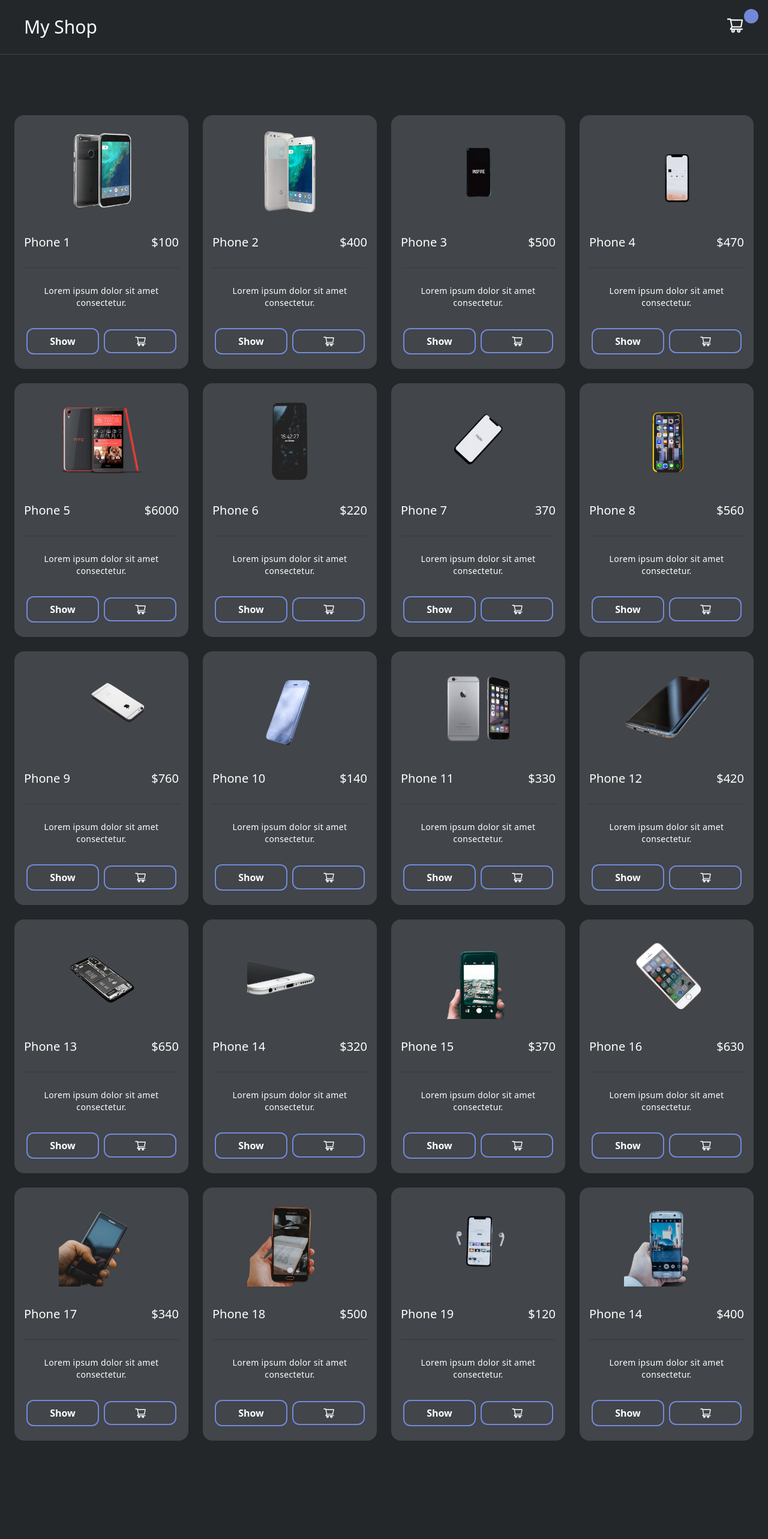
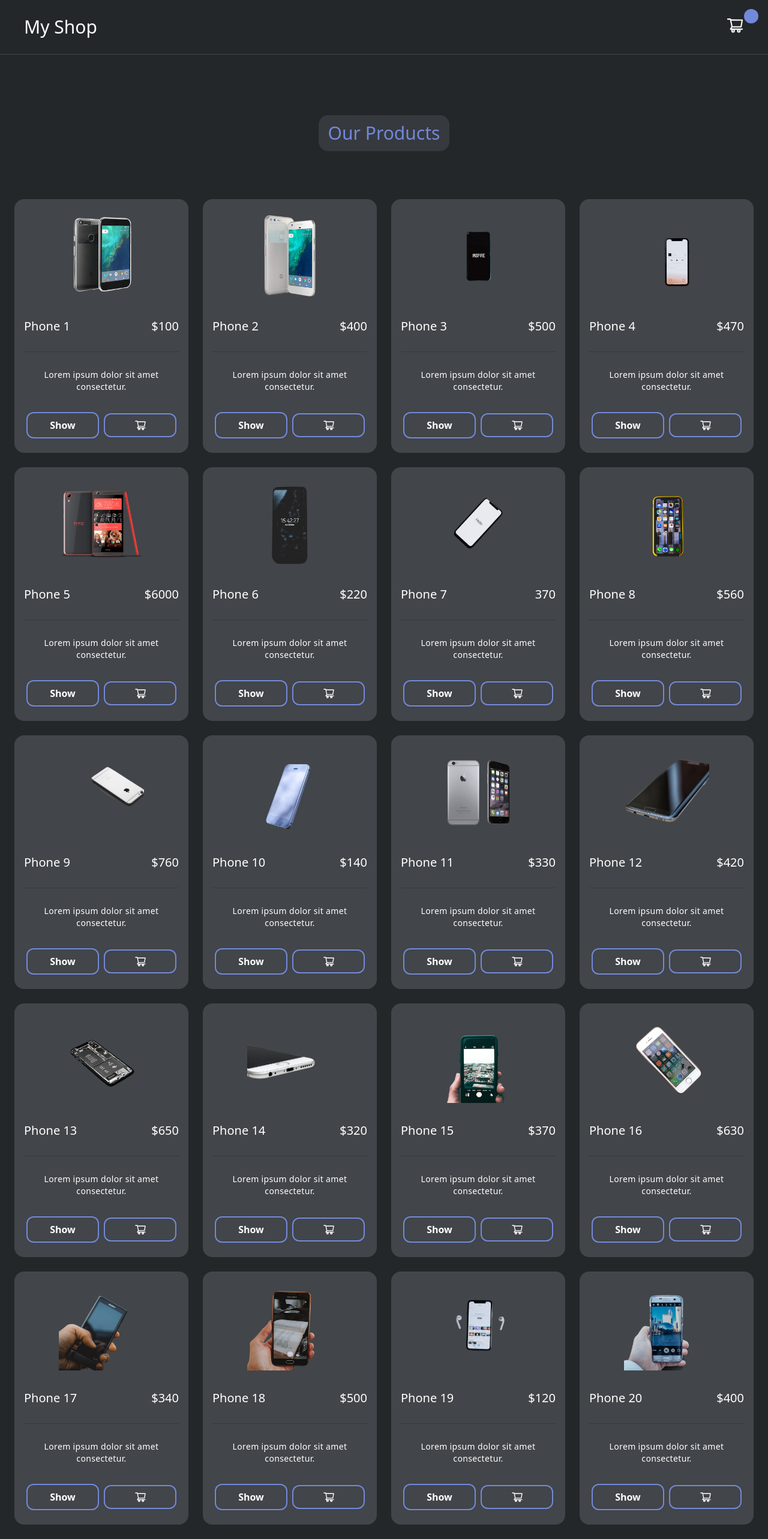
Before and after one commit to krypton225/e-commerce, a React (Create React App) app: page / in a window 1280 px wide. Shown: the top 2566 px of the page at 60% size. Built offline with nearby package versions, Linux system fonts and the light colour scheme.

Commit message:
ADD SectionTitle component & animations @ tailwind config

```diff
--- /dev/null
+++ b/src/components/SectionTitle.jsx
@@ -0,0 +1,10 @@
+const SectionTitle = ({ innerText = "" }) => {
+    return (
+        <h3 className="w-fit py-2 px-4 md:py-3 mx-auto mb-20 block rounded-2xl text-3xl bg-dark-2 text-custom-blue
+        text-center capitalize select-none animate-top-bottom">
+            {innerText}
+        </h3>
+    )
+}
+
+export default SectionTitle;
--- a/src/components/index.js
+++ b/src/components/index.js
@@ -7,3 +7,5 @@ export { default as IconCart } from "./IconCart";
 export { default as MainButton } from "./MainButton";
 
 export { default as LinkDetails } from "./LinkDetails";
+
+export { default as SectionTitle } from "./SectionTitle";
--- a/src/data/products.js
+++ b/src/data/products.js
@@ -197,7 +197,7 @@ const products = [
         }
     },
     {
-        productTitle: "Phone 14",
+        productTitle: "Phone 20",
         productDescription: "Lorem ipsum dolor sit amet consectetur.",
         productPrice: "$400",
         productImage: {
--- a/src/routes/Home.jsx
+++ b/src/routes/Home.jsx
@@ -1,12 +1,14 @@
 import { AiOutlineShoppingCart } from "react-icons/ai";
 
-import { LinkDetails, MainButton } from "../components";
+import { LinkDetails, MainButton, SectionTitle } from "../components";
 
 import Products from "../data/products";
 
 const Home = () => {
     return (
         <section className="section-padding">
+            <SectionTitle innerText="our products" />
+
             <div className="container grid min[400px]:grid-cols-1 max-[639px]:grid-cols-1 grid-cols-2 lg:grid-cols-3 xl:grid-cols-4 gap-6">
                 {
                     Products.map(({ id, productTitle, productDescription, productImage: { imageAltText, imagePath }, productPrice }) => (
--- a/tailwind.config.js
+++ b/tailwind.config.js
@@ -4,7 +4,17 @@ module.exports = {
     "./src/**/*.{js,jsx,ts,tsx}",
   ],
   theme: {
-    extend: {},
+    extend: {
+      keyframes: {
+        topBottom: {
+          '0%, 100%': { transform: 'translateY(0px)' },
+          '50%': { transform: 'translateY(-5px)' }
+        },
+      },
+      animation: {
+        'top-bottom': 'topBottom 2s ease-in-out infinite running both',
+      },
+    },
     container: {
       center: true,
       padding: "1.5rem"
```
